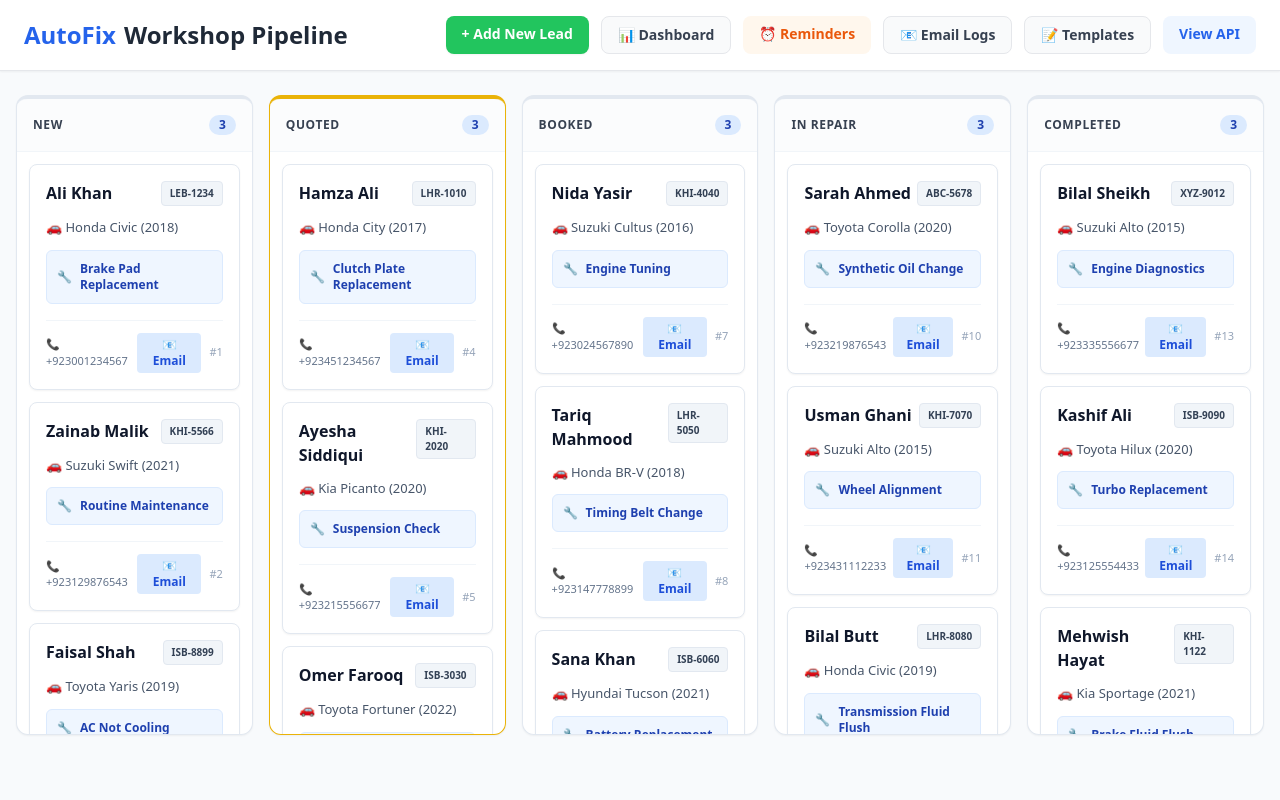
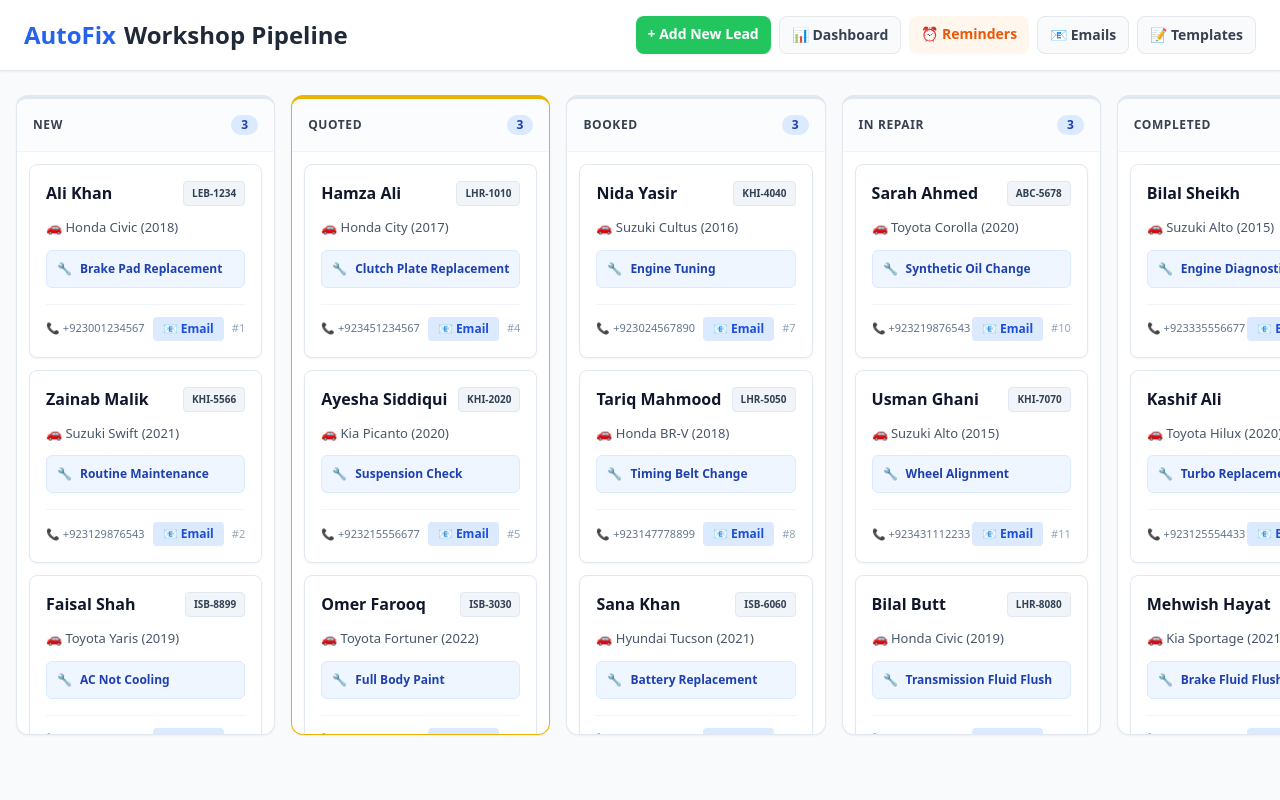
Before and after one commit to Shahsawar-khan/autofix-crm, a Laravel app: page /pipeline in a window 1280 px wide. Run offline with Laravel 12, Linux system fonts and the light colour scheme; data comes from the database, SQL or seed files in the repository; some libraries are stand-ins or nearby versions.

Commit message:
style: made all views fully responsive for mobile and tablet

```diff
--- a/resources/views/pipeline.blade.php
+++ b/resources/views/pipeline.blade.php
@@ -7,8 +7,7 @@
     <script src="https://cdn.tailwindcss.com"></script>
     <script src="https://cdn.jsdelivr.net/npm/sortablejs@latest/Sortable.min.js"></script>
     <style>
-        body { overflow: hidden; } /* Ye neeche wali scroll line ko khatam kar dega */
-        /* Custom Scrollbar for a cleaner look */
+        body { overflow: hidden; }
         ::-webkit-scrollbar { width: 6px; height: 6px; }
         ::-webkit-scrollbar-track { background: transparent; }
         ::-webkit-scrollbar-thumb { background: #cbd5e1; border-radius: 4px; }
@@ -17,29 +16,25 @@
 </head>
 <body class="bg-slate-50 font-sans antialiased h-screen flex flex-col">
 
-    <!-- Header -->
+    <!-- Header (Responsive) -->
     <nav class="bg-white shadow-sm border-b border-gray-200 flex-shrink-0">
-        <div class="max-w-[1600px] mx-auto px-6 py-4 flex justify-between items-center">
+        <div class="max-w-[1600px] mx-auto px-4 md:px-6 py-4 flex flex-col md:flex-row justify-between items-center gap-4">
             <h1 class="text-2xl font-bold text-gray-800 flex items-center gap-2">
                 <span class="text-blue-600">AutoFix</span> Workshop Pipeline
             </h1>
-            <div class="flex gap-3">
-                <a href="/leads/create" class="text-sm font-bold text-white bg-green-500 hover:bg-green-600 px-4 py-2 rounded-lg transition shadow-sm">
-    + Add New Lead
-</a>
-                <a href="/dashboard" class="text-sm font-semibold text-gray-700 hover:text-blue-600 bg-gray-50 border border-gray-200 px-4 py-2 rounded-lg transition">📊 Dashboard</a>
-
-                <a href="/reminders" class="text-sm font-semibold text-orange-600 hover:text-orange-800 bg-orange-50 px-4 py-2 rounded-lg transition">⏰ Reminders</a>
-                <a href="/emails" class="text-sm font-semibold text-gray-700 hover:text-blue-600 bg-gray-50 border border-gray-200 px-4 py-2 rounded-lg transition">📧 Email Logs</a>
-                <a href="/templates" class="text-sm font-semibold text-gray-700 hover:text-blue-600 bg-gray-50 border border-gray-200 px-4 py-2 rounded-lg transition">📝 Templates</a>
-                <a href="/api/leads" target="_blank" class="text-sm font-semibold text-blue-600 hover:text-blue-800 bg-blue-50 px-4 py-2 rounded-lg transition">View API</a>
+            <div class="flex flex-wrap justify-center gap-2 w-full md:w-auto">
+                <a href="/leads/create" class="text-xs md:text-sm font-bold text-white bg-green-500 hover:bg-green-600 px-3 py-2 rounded-lg transition shadow-sm">+ Add New Lead</a>
+                <a href="/dashboard" class="text-xs md:text-sm font-semibold text-gray-700 hover:text-blue-600 bg-gray-50 border border-gray-200 px-3 py-2 rounded-lg transition">📊 Dashboard</a>
+                <a href="/reminders" class="text-xs md:text-sm font-semibold text-orange-600 hover:text-orange-800 bg-orange-50 px-3 py-2 rounded-lg transition">⏰ Reminders</a>
+                <a href="/emails" class="text-xs md:text-sm font-semibold text-gray-700 hover:text-blue-600 bg-gray-50 border border-gray-200 px-3 py-2 rounded-lg transition">📧 Emails</a>
+                <a href="/templates" class="text-xs md:text-sm font-semibold text-gray-700 hover:text-blue-600 bg-gray-50 border border-gray-200 px-3 py-2 rounded-lg transition">📝 Templates</a>
             </div>
         </div>
     </nav>
 
-    <!-- Board Container -->
-    <div class="max-w-[1600px] mx-auto px-4 py-6 flex-1 w-full overflow-y-auto">
-        <div class="grid grid-cols-1 md:grid-cols-3 lg:grid-cols-5 gap-4 h-full items-start">
+    <!-- Board Container (Mobile par Horizontal Scroll) -->
+    <div class="max-w-[1600px] mx-auto px-4 py-6 flex-1 w-full overflow-x-auto overflow-y-hidden">
+        <div class="flex gap-4 h-full items-start w-max min-w-full lg:grid lg:grid-cols-5">
 
             @php
                 $colors = [
@@ -54,52 +49,27 @@
             @foreach($statuses as $status)
                 @php $statusName = $status->value; @endphp
 
-                <div class="bg-white rounded-xl flex flex-col border border-slate-200 border-t-4 {{ $colors[$statusName] ?? 'border-gray-400' }} shadow-sm h-full max-h-[80vh]">
+                <div class="bg-white rounded-xl flex flex-col border border-slate-200 border-t-4 {{ $colors[$statusName] ?? 'border-gray-400' }} shadow-sm h-full max-h-[80vh] w-80 lg:w-auto flex-shrink-0">
 
-                    <!-- Column Header -->
                     <div class="p-4 flex justify-between items-center bg-slate-50/50 rounded-t-lg border-b border-slate-100">
                         <h2 class="font-bold text-gray-700 uppercase text-xs tracking-wider">{{ $statusName }}</h2>
-                        <span class="bg-blue-100 text-blue-800 px-2.5 py-0.5 rounded-full text-xs font-bold">
-                            {{ $leads->where('status', $statusName)->count() }}
-                        </span>
+                        <span class="bg-blue-100 text-blue-800 px-2.5 py-0.5 rounded-full text-xs font-bold">{{ $leads->where('status', $statusName)->count() }}</span>
                     </div>
 
-                    <!-- Drop Zone -->
                     <div class="flex-1 overflow-y-auto p-3 space-y-3 min-h-[200px]" data-status="{{ $statusName }}">
                         @foreach($leads as $lead)
                             @if($lead->status->value === $statusName)
-                                <!-- Card -->
                                 <div class="bg-white p-4 rounded-lg shadow-sm border border-slate-200 cursor-grab active:cursor-grabbing hover:shadow-md hover:border-blue-300 transition-all group" data-id="{{ $lead->id }}">
-
-                                    <!-- Customer Name & Plate -->
                                     <div class="flex justify-between items-start mb-3">
-                                        <div class="font-bold text-slate-900 text-base group-hover:text-blue-600 transition">
-                                            {{ $lead->contact->name }}
-                                        </div>
-                                        <div class="text-[10px] font-bold text-slate-700 bg-slate-100 border border-slate-200 px-2 py-1 rounded">
-                                            {{ $lead->license_plate }}
-                                        </div>
+                                        <div class="font-bold text-slate-900 text-base group-hover:text-blue-600 transition">{{ $lead->contact->name }}</div>
+                                        <div class="text-[10px] font-bold text-slate-700 bg-slate-100 border border-slate-200 px-2 py-1 rounded">{{ $lead->license_plate }}</div>
                                     </div>
-
-                                    <!-- Vehicle Info -->
-                                    <div class="text-[13px] text-slate-600 mb-3 flex items-center gap-1.5 font-medium">
-                                        🚗 {{ $lead->make }} {{ $lead->model }} ({{ $lead->year }})
-                                    </div>
-
-                                    <!-- Service Needed (Highlighted) -->
-                                    <div class="text-xs text-blue-800 bg-blue-50 p-2.5 rounded-md border border-blue-100 font-semibold flex items-center gap-2">
-                                        <span>🔧</span>
-                                        {{ $lead->service_needed }}
-                                    </div>
-
-                                    <!-- Footer: Phone, Email Button & ID -->
+                                    <div class="text-[13px] text-slate-600 mb-3 flex items-center gap-1.5 font-medium">🚗 {{ $lead->make }} {{ $lead->model }} ({{ $lead->year }})</div>
+                                    <div class="text-xs text-blue-800 bg-blue-50 p-2.5 rounded-md border border-blue-100 font-semibold flex items-center gap-2"><span>🔧</span> {{ $lead->service_needed }}</div>
                                     <div class="mt-4 pt-3 border-t border-slate-100 flex items-center justify-between text-[11px] text-slate-500 font-medium">
                                         <span class="flex items-center gap-1">📞 {{ $lead->contact->phone }}</span>
                                         <div class="flex items-center gap-2">
-                                            <!-- Send Email Button -->
-                                            <button onclick="openEmailModal({{ $lead->id }}, '{{ addslashes($lead->contact->name) }}', '{{ $lead->contact->email ?? '' }}')" class="text-xs font-bold text-blue-700 bg-blue-100 hover:bg-blue-200 px-2.5 py-1 rounded transition">
-                                                📧 Email
-                                            </button>
+                                            <button onclick="openEmailModal({{ $lead->id }}, '{{ addslashes($lead->contact->name) }}', '{{ $lead->contact->email ?? '' }}')" class="text-xs font-bold text-blue-700 bg-blue-100 hover:bg-blue-200 px-2.5 py-1 rounded transition">📧 Email</button>
                                             <span class="text-slate-400">#{{ $lead->id }}</span>
                                         </div>
                                     </div>
@@ -112,94 +82,58 @@
         </div>
     </div>
 
-    <!-- Toast Notification -->
+    <!-- Toast -->
     <div id="toast" class="fixed bottom-5 right-5 px-6 py-3 rounded-lg shadow-xl text-white font-bold transition-all duration-300 opacity-0 translate-y-2 pointer-events-none z-50">Message</div>
 
-    <!-- ========================================== -->
-    <!-- EMAIL MODAL (POPUP)                        -->
-    <!-- ========================================== -->
-    <div id="emailModal" class="fixed inset-0 bg-black/50 hidden items-center justify-center z-50 backdrop-blur-sm">
-        <div class="bg-white rounded-xl shadow-2xl w-full max-w-lg p-6 relative">
+    <!-- Modal -->
+    <div id="emailModal" class="fixed inset-0 bg-black/50 hidden items-center justify-center z-50 backdrop-blur-sm p-4">
+        <div class="bg-white rounded-xl shadow-2xl w-full max-w-lg p-6 relative max-h-[90vh] overflow-y-auto">
             <button onclick="closeEmailModal()" class="absolute top-4 right-4 text-gray-400 hover:text-gray-700 text-2xl font-bold">&times;</button>
             <h2 class="text-xl font-bold text-gray-800 mb-1">Send Email</h2>
             <p class="text-sm text-gray-500 mb-4" id="emailCustomerName">To: Customer</p>
-
             <form id="emailForm" onsubmit="sendEmail(event)">
                 <input type="hidden" id="emailLeadId">
-
                 <div class="mb-4">
                     <label class="block text-sm font-bold text-gray-700 mb-1">To Email</label>
                     <input type="email" id="emailTo" required class="w-full border border-gray-300 rounded-lg p-2.5 focus:outline-none focus:ring-2 focus:ring-blue-500 bg-gray-50">
                 </div>
-
                 <div class="mb-4">
-                    <label class="block text-sm font-bold text-gray-700 mb-1">Select Template (Optional)</label>
-                    <select id="emailTemplate" onchange="applyTemplate()" class="w-full border border-gray-300 rounded-lg p-2.5 focus:outline-none focus:ring-2 focus:ring-blue-500 bg-gray-50">
-                        <option value="">-- Custom Email --</option>
-                        <!-- Options populated via JS -->
-                    </select>
+                    <label class="block text-sm font-bold text-gray-700 mb-1">Select Template</label>
+                    <select id="emailTemplate" onchange="applyTemplate()" class="w-full border border-gray-300 rounded-lg p-2.5 focus:outline-none focus:ring-2 focus:ring-blue-500 bg-gray-50"><option value="">-- Custom Email --</option></select>
                 </div>
-
                 <div class="mb-4">
                     <label class="block text-sm font-bold text-gray-700 mb-1">Subject</label>
                     <input type="text" id="emailSubject" required class="w-full border border-gray-300 rounded-lg p-2.5 focus:outline-none focus:ring-2 focus:ring-blue-500">
                 </div>
-
                 <div class="mb-4">
                     <label class="block text-sm font-bold text-gray-700 mb-1">Message</label>
                     <textarea id="emailBody" rows="5" required class="w-full border border-gray-300 rounded-lg p-2.5 focus:outline-none focus:ring-2 focus:ring-blue-500"></textarea>
                 </div>
-
                 <div class="flex justify-end gap-3 mt-6">
                     <button type="button" onclick="closeEmailModal()" class="px-5 py-2.5 text-gray-600 font-bold hover:bg-gray-100 rounded-lg transition">Cancel</button>
-                    <button type="submit" id="sendBtn" class="bg-blue-600 hover:bg-blue-700 text-white font-bold py-2.5 px-6 rounded-lg transition shadow-sm">
-                        Send & Log Email
-                    </button>
+                    <button type="submit" id="sendBtn" class="bg-blue-600 hover:bg-blue-700 text-white font-bold py-2.5 px-6 rounded-lg transition shadow-sm">Send & Log Email</button>
                 </div>
             </form>
         </div>
     </div>
 
-    <!-- ========================================== -->
-    <!-- SCRIPTS                                    -->
-    <!-- ========================================== -->
+    <!-- Scripts (Waisay hi rahenge) -->
     <script>
-        // ==== 1. DRAG AND DROP LOGIC ====
         const columns = document.querySelectorAll('[data-status]');
         const csrfToken = '{{ csrf_token() }}';
-
         columns.forEach(column => {
             new Sortable(column, {
-                group: 'shared',
-                animation: 150,
-                ghostClass: 'bg-blue-100',
-                dragClass: 'rotate-2',
-                fallbackOnBody: true,
-                swapThreshold: 0.65,
-                scroll: true,
+                group: 'shared', animation: 150, ghostClass: 'bg-blue-100', dragClass: 'rotate-2', fallbackOnBody: true, swapThreshold: 0.65, scroll: true,
                 onEnd: async function (evt) {
                     const leadId = evt.item.getAttribute('data-id');
                     const newStatus = evt.to.getAttribute('data-status');
                     const oldStatus = evt.from.getAttribute('data-status');
-
                     if (newStatus === oldStatus) return;
-
                     try {
-                        const response = await fetch(`/api/leads/${leadId}/status`, {
-                            method: 'PATCH',
-                            headers: {
-                                'Content-Type': 'application/json',
-                                'Accept': 'application/json',
-                                'X-CSRF-TOKEN': csrfToken
-                            },
-                            body: JSON.stringify({ status: newStatus })
-                        });
-
+                        const response = await fetch(`/api/leads/${leadId}/status`, { method: 'PATCH', headers: { 'Content-Type': 'application/json', 'Accept': 'application/json', 'X-CSRF-TOKEN': csrfToken }, body: JSON.stringify({ status: newStatus }) });
                         if (!response.ok) throw new Error('Validation Error');
-
                         showToast('✅ Status updated to ' + newStatus, 'bg-green-600');
                         setTimeout(() => window.location.reload(), 800);
-
                     } catch (error) {
                         evt.from.appendChild(evt.item);
                         showToast('❌ Error updating status. Reverted.', 'bg-red-600');
@@ -208,21 +142,13 @@
             });
         });
 
-        // ==== 2. EMAIL MODAL LOGIC ====
         let globalTemplates = [];
-
-        // Fetch templates when page loads
         document.addEventListener('DOMContentLoaded', () => {
-            fetch('/api/templates')
-                .then(res => res.json())
-                .then(data => {
-                    globalTemplates = data.data;
-                    const select = document.getElementById('emailTemplate');
-                    globalTemplates.forEach(t => {
-                        select.innerHTML += `<option value="${t.id}">${t.name}</option>`;
-                    });
-                })
-                .catch(err => console.error('Failed to load templates', err));
+            fetch('/api/templates').then(res => res.json()).then(data => {
+                globalTemplates = data.data;
+                const select = document.getElementById('emailTemplate');
+                globalTemplates.forEach(t => { select.innerHTML += `<option value="${t.id}">${t.name}</option>`; });
+            });
         });
 
         function openEmailModal(leadId, customerName, email) {
@@ -232,80 +158,37 @@
             document.getElementById('emailSubject').value = '';
             document.getElementById('emailBody').value = '';
             document.getElementById('emailTemplate').value = '';
-
             const modal = document.getElementById('emailModal');
-            modal.classList.remove('hidden');
-            modal.classList.add('flex');
+            modal.classList.remove('hidden'); modal.classList.add('flex');
         }
 
         function closeEmailModal() {
             const modal = document.getElementById('emailModal');
-            modal.classList.add('hidden');
-            modal.classList.remove('flex');
+            modal.classList.add('hidden'); modal.classList.remove('flex');
         }
 
         function applyTemplate() {
             const templateId = document.getElementById('emailTemplate').value;
             if(!templateId) return;
-
             const t = globalTemplates.find(temp => temp.id == templateId);
-            if(t) {
-                document.getElementById('emailSubject').value = t.subject;
-                document.getElementById('emailBody').value = t.body;
-            }
+            if(t) { document.getElementById('emailSubject').value = t.subject; document.getElementById('emailBody').value = t.body; }
         }
 
         async function sendEmail(e) {
             e.preventDefault();
-            const btn = document.getElementById('sendBtn');
-            btn.disabled = true;
-            btn.innerText = 'Sending...';
-
-            const payload = {
-                lead_id: document.getElementById('emailLeadId').value,
-                to_email: document.getElementById('emailTo').value,
-                subject: document.getElementById('emailSubject').value,
-                body: document.getElementById('emailBody').value,
-                template_id: document.getElementById('emailTemplate').value || null,
-            };
-
+            const btn = document.getElementById('sendBtn'); btn.disabled = true; btn.innerText = 'Sending...';
+            const payload = { lead_id: document.getElementById('emailLeadId').value, to_email: document.getElementById('emailTo').value, subject: document.getElementById('emailSubject').value, body: document.getElementById('emailBody').value, template_id: document.getElementById('emailTemplate').value || null };
             try {
-                const res = await fetch('/api/emails/send', {
-                    method: 'POST',
-                    headers: {
-                        'Content-Type': 'application/json',
-                        'Accept': 'application/json',
-                        'X-CSRF-TOKEN': csrfToken
-                    },
-                    body: JSON.stringify(payload)
-                });
-
-                if (res.ok) {
-                    closeEmailModal();
-                    showToast('✅ Email sent and logged!', 'bg-green-600');
-                    // Redirect to logs page after 1.5 seconds
-                    setTimeout(() => window.location.href = '/emails', 1500);
-                } else {
-                    alert('Failed to send email. Please check the inputs.');
-                }
-            } catch (error) {
-                alert('Network error occurred.');
-            } finally {
-                btn.disabled = false;
-                btn.innerText = 'Send & Log Email';
-            }
+                const res = await fetch('/api/emails/send', { method: 'POST', headers: { 'Content-Type': 'application/json', 'Accept': 'application/json', 'X-CSRF-TOKEN': csrfToken }, body: JSON.stringify(payload) });
+                if (res.ok) { closeEmailModal(); showToast('✅ Email sent and logged!', 'bg-green-600'); setTimeout(() => window.location.href = '/emails', 1500); } else { alert('Failed to send email.'); }
+            } catch (error) { alert('Network error.'); } finally { btn.disabled = false; btn.innerText = 'Send & Log Email'; }
         }
 
-        // ==== 3. TOAST NOTIFICATION ====
         function showToast(message, colorClass) {
             const toast = document.getElementById('toast');
             toast.textContent = message;
             toast.className = `fixed bottom-5 right-5 px-6 py-3 rounded-lg shadow-xl text-white font-bold transition-all duration-300 opacity-100 translate-y-0 z-50 ${colorClass}`;
-
-            setTimeout(() => {
-                toast.classList.remove('opacity-100', 'translate-y-0');
-                toast.classList.add('opacity-0', 'translate-y-2');
-            }, 3000);
+            setTimeout(() => { toast.classList.remove('opacity-100', 'translate-y-0'); toast.classList.add('opacity-0', 'translate-y-2'); }, 3000);
         }
     </script>
 </body>
```
Also changed, not shown: resources/views/dashboard.blade.php (+16 -40 lines), resources/views/emails/index.blade.php (+11 -6 lines), resources/views/reminders.blade.php (+22 -54 lines).
